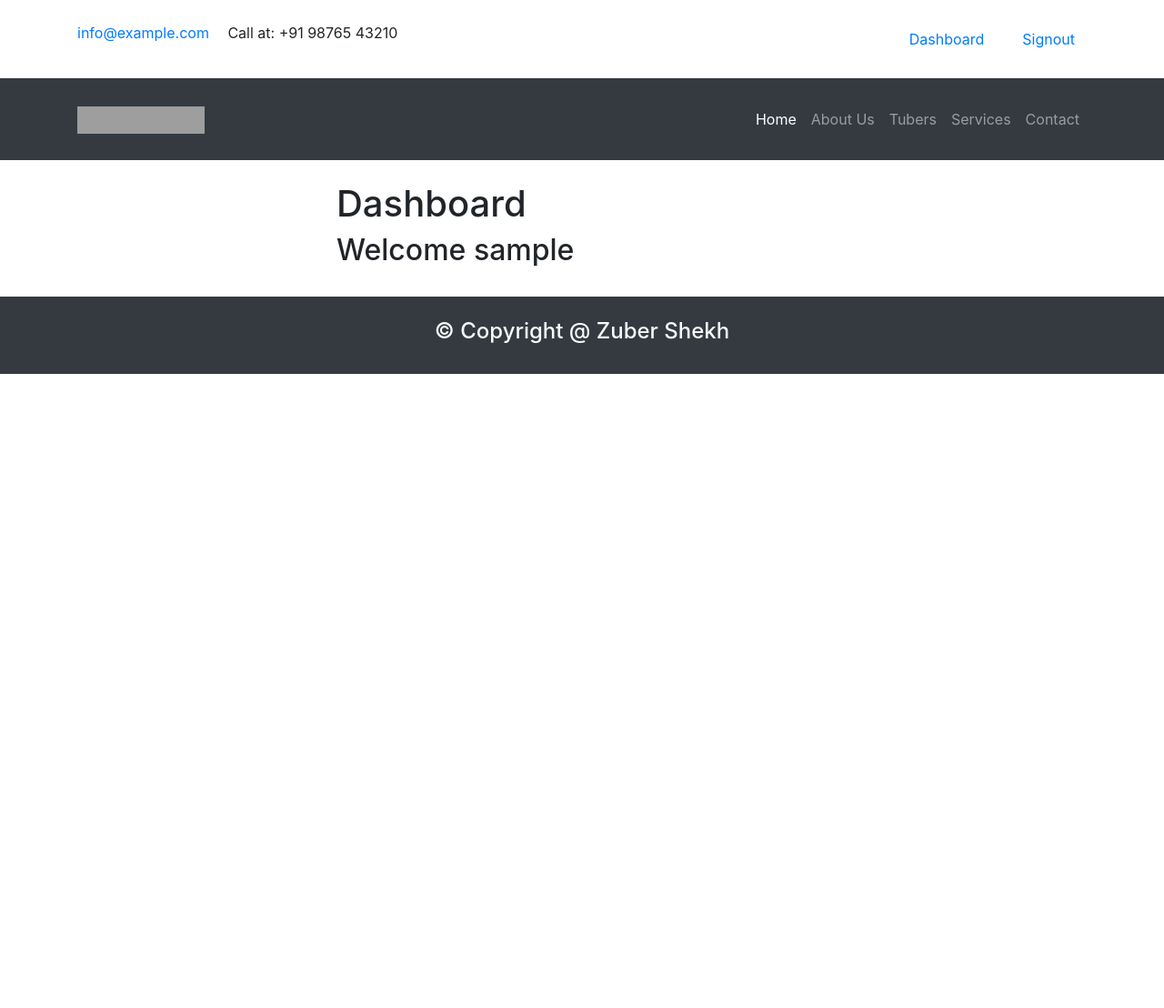
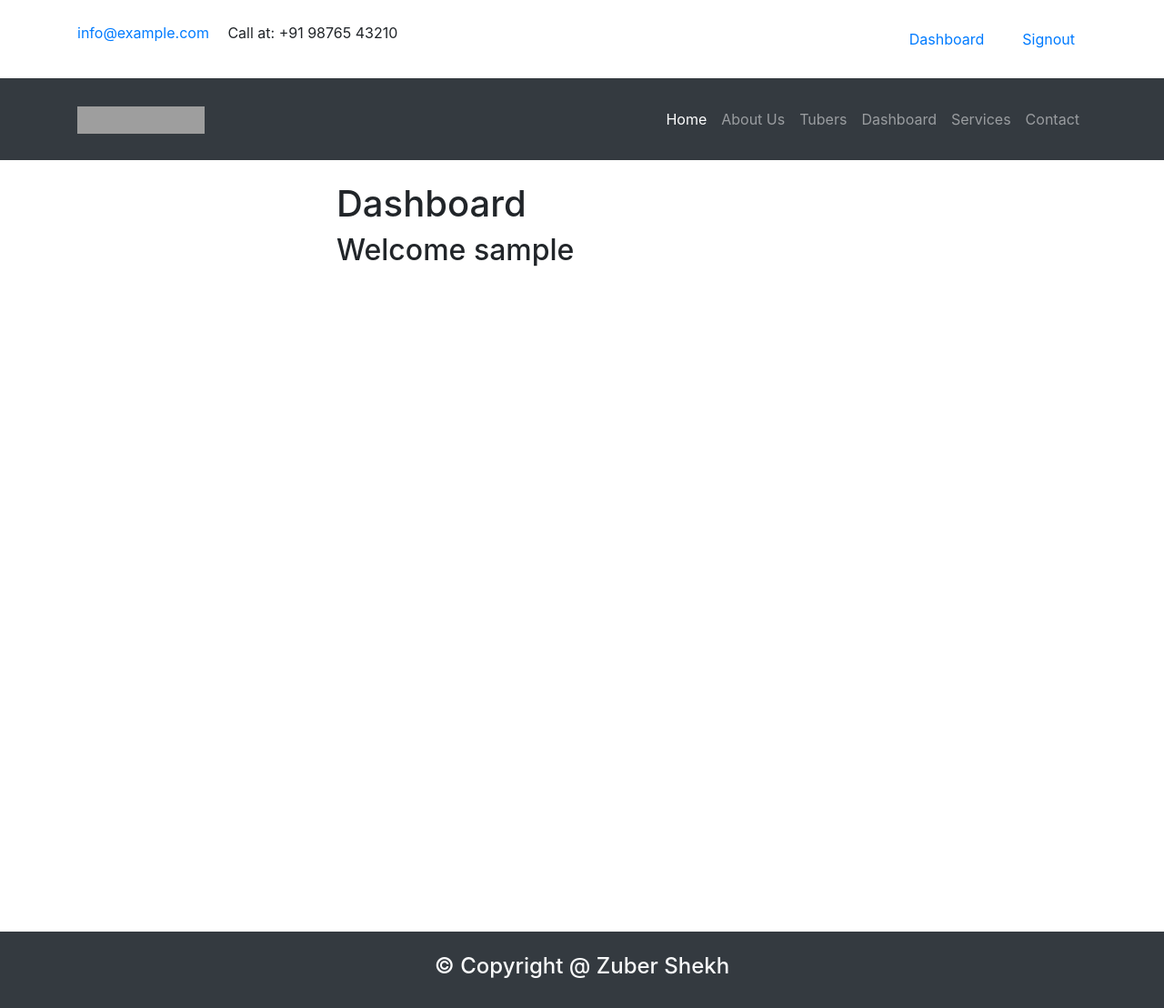
Before and after one commit to zuber-shekh7/django-youtubers-app, a Django app: page /accounts/dashboard/ in a window 1280 px wide. Shown: the whole page at 91% size. Before the commit the page ends 411 px from the top, so only its background shows below. Run offline with Django 3.2, Linux system fonts and the light colour scheme; the visitor is signed in with stand-in values (Sample User, id 1); some libraries are stand-ins or nearby versions; grey boxes are pictures that could not be loaded.

Commit message:
fix: update navbar and base page

```diff
--- a/templates/core/base.html
+++ b/templates/core/base.html
@@ -49,7 +49,7 @@
     <!-- NAVBAR -->
     {% include 'partials/navbar.html' %}
     <!-- MAIN -->
-    <main class="min-vh-100">
+    <main style="min-height: 100vh">
       <section class="container">
         {% include 'partials/messages.html' %}
       </section>
--- a/templates/partials/navbar.html
+++ b/templates/partials/navbar.html
@@ -35,6 +35,13 @@
             >Tubers</a
           >
         </li>
+        {% if user.is_authenticated %}
+        <li class="nav-item">
+          <a class="nav-link" href="{% url 'accounts:dashboard' %}"
+            >Dashboard</a
+          >
+        </li>
+        {% endif %}
         <li class="nav-item">
           <a class="nav-link" href="#">Services</a>
         </li>
```
